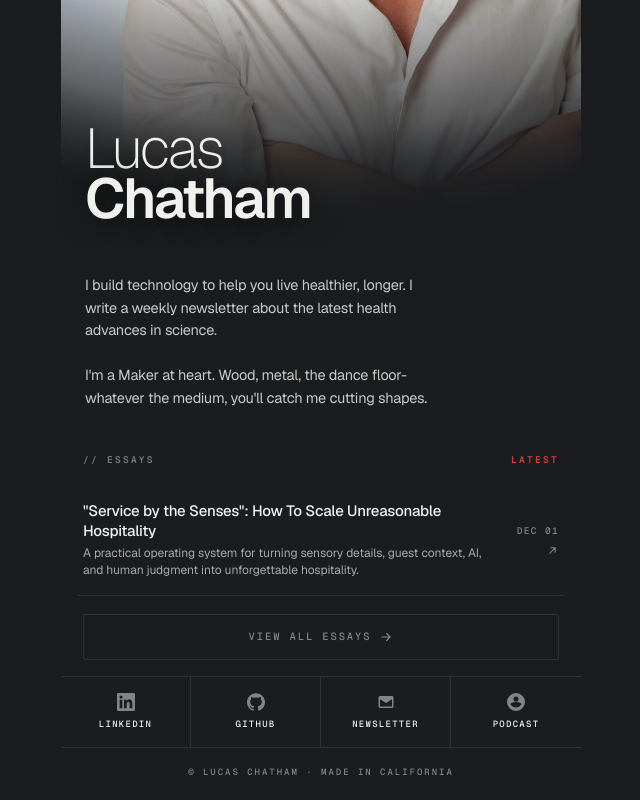
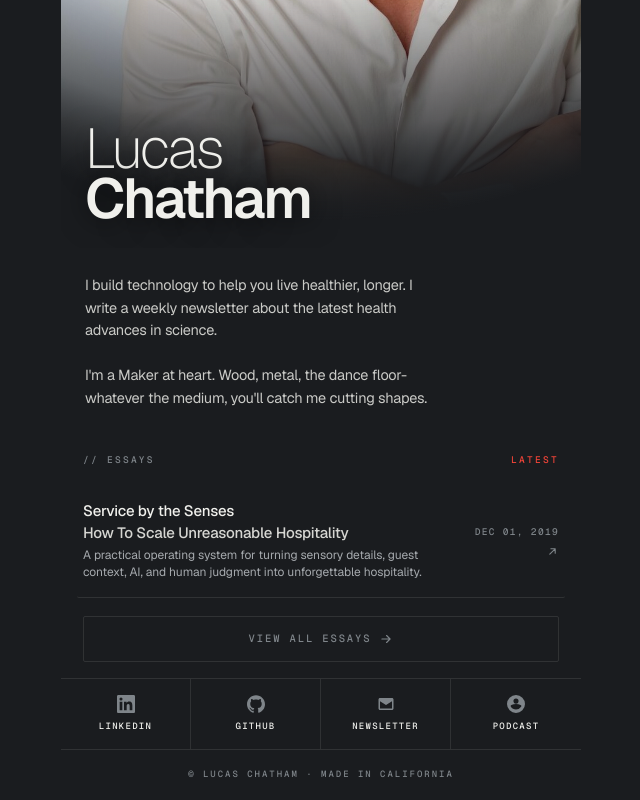
Before and after one commit to lucaschatham/lucaschatham, a Next.js app: page / in a window 1280 px wide. Shown: the part 506-1306 px from the top of the page, without its empty margins (319-959 px from the left). Built offline with nearby package versions, Linux system fonts and the light colour scheme.

Commit message:
Refine essay title display

```diff
--- a/app/blog/[slug]/page.tsx
+++ b/app/blog/[slug]/page.tsx
@@ -19,12 +19,13 @@ export async function generateMetadata({ params }: Props): Promise<Metadata> {
   const { slug } = await params;
   const post = getPost("blog", slug);
   if (!post) return {};
+  const title = formatPostTitle(post.frontmatter.title, post.frontmatter.subtitle);
 
   return {
-    title: post.frontmatter.title,
+    title,
     description: post.frontmatter.description,
     openGraph: {
-      title: post.frontmatter.title,
+      title,
       description: post.frontmatter.description,
       type: "article",
       publishedTime: post.frontmatter.date,
@@ -49,6 +50,11 @@ export default async function BlogPost({ params }: Props) {
           <h1 className="text-3xl font-semibold tracking-tight mb-2">
             {post.frontmatter.title}
           </h1>
+          {post.frontmatter.subtitle && (
+            <p className="text-xl text-[var(--silver-200)] leading-tight mb-3">
+              {post.frontmatter.subtitle}
+            </p>
+          )}
           <time className="text-sm text-[var(--mute)]">
             {new Date(`${post.frontmatter.date}T00:00:00`).toLocaleDateString(
               "en-US",
@@ -65,3 +71,7 @@ export default async function BlogPost({ params }: Props) {
     </ManifestPage>
   );
 }
+
+function formatPostTitle(title: string, subtitle?: string) {
+  return subtitle ? `${title}: ${subtitle}` : title;
+}
--- a/app/global.css
+++ b/app/global.css
@@ -379,6 +379,12 @@ button:focus-visible,
   letter-spacing: -0.015em;
   line-height: 1.3;
   color: var(--cream);
+}
+
+.r .t .st {
+  display: block;
+  color: rgba(240, 240, 236, .88);
+  margin-top: 2px;
 }
 
 .r .t .s {
--- a/components/manifest.tsx
+++ b/components/manifest.tsx
@@ -5,6 +5,7 @@ type NavKey = "home" | "essays" | "projects" | "side-quests";
 
 type Row = {
   title: string;
+  subtitle?: string;
   dek: string;
   href: string;
   meta: string;
@@ -57,9 +58,10 @@ export function postToRow(
 ): Row {
   return {
     title: post.frontmatter.title,
+    subtitle: post.frontmatter.subtitle,
     dek: post.frontmatter.description,
     href: `/${basePath}/${post.slug}`,
-    meta: formatShortDate(post.frontmatter.date),
+    meta: formatEssayDate(post.frontmatter.date),
   };
 }
 
@@ -239,6 +241,7 @@ function ManifestRow({ row }: { row: Row }) {
         {row.logo && <RowLogoMark logo={row.logo} />}
         <div className="t">
           {row.title}
+          {row.subtitle && <span className="st">{row.subtitle}</span>}
           <span className="s">{row.dek}</span>
         </div>
       </div>
@@ -377,10 +380,11 @@ export function ManifestFooter() {
   return <footer className="ft">© Lucas Chatham · Made in California</footer>;
 }
 
-function formatShortDate(dateString: string): string {
+function formatEssayDate(dateString: string): string {
   return new Date(`${dateString}T00:00:00`).toLocaleDateString("en-US", {
     month: "short",
     day: "2-digit",
+    year: "numeric",
   });
 }
 
--- a/content/blog/service-by-the-senses.mdx
+++ b/content/blog/service-by-the-senses.mdx
@@ -1,5 +1,6 @@
 ---
-title: '"Service by the Senses": How To Scale Unreasonable Hospitality'
+title: Service by the Senses
+subtitle: How To Scale Unreasonable Hospitality
 description: A practical operating system for turning sensory details, guest context, AI, and human judgment into unforgettable hospitality.
 date: 2019-12-01
 published: true
--- a/lib/content.ts
+++ b/lib/content.ts
@@ -3,6 +3,7 @@ import path from "path";
 
 export type Frontmatter = {
   title: string;
+  subtitle?: string;
   description: string;
   date: string;
   year?: string;
```
